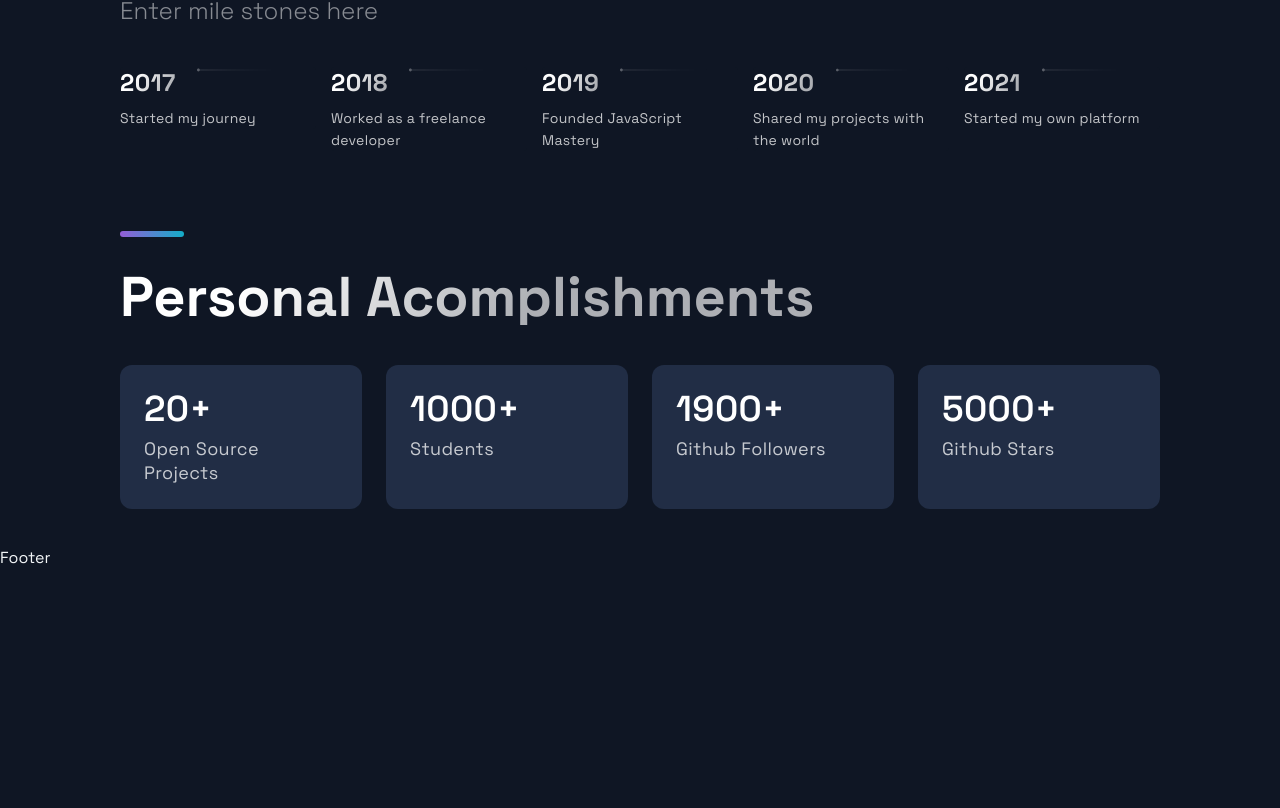
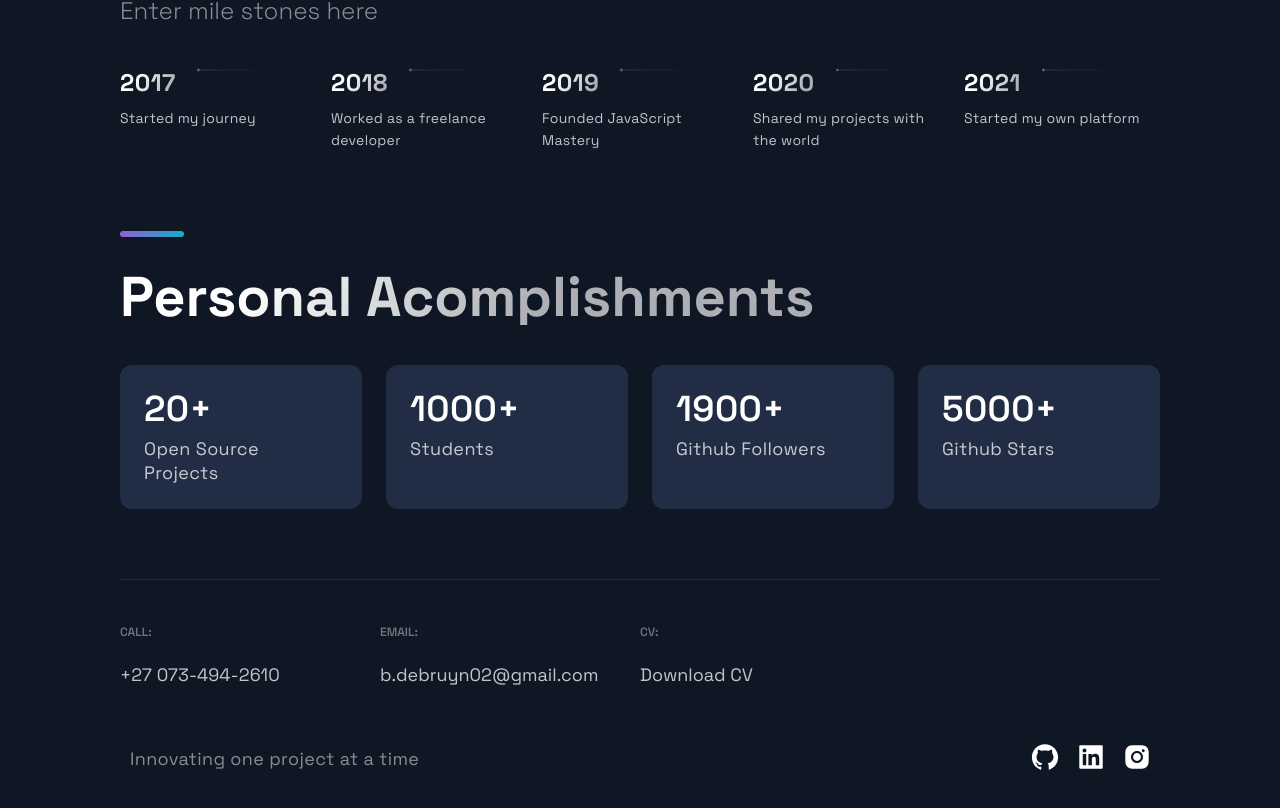
Before and after one commit to bdebruyn02/portfolio, a Next.js app: page / in a window 1280 px wide. Shown: the part 2740-3548 px from the top of the page. Before the commit the page ends 3308 px from the top, so only its background shows below. Built offline with nearby package versions, Linux system fonts and the light colour scheme.

Commit message:
edit: footer

```diff
--- a/src/components/Footer/Footer.js
+++ b/src/components/Footer/Footer.js
@@ -6,9 +6,43 @@ import { CompanyContainer, FooterWrapper, LinkColumn, LinkItem, LinkList, LinkTi
 
 const Footer = () => {
   return (
-    <div>
-      Footer
-    </div>
+    <FooterWrapper>
+      <LinkList>
+        <LinkColumn>
+          <LinkTitle>Call:</LinkTitle>
+          <LinkItem href="tel:+2773-494-2610">+27 073-494-2610</LinkItem>
+        </LinkColumn>
+
+        <LinkColumn>
+          <LinkTitle>Email:</LinkTitle>
+          <LinkItem href="mailto:b.debruyn02@gmail.com">b.debruyn02@gmail.com</LinkItem>
+        </LinkColumn>
+
+        <LinkColumn>
+          <LinkTitle>CV:</LinkTitle>
+          <LinkItem href="https://drive.google.com/file/d/1ivT9rXfcjPebL6HAlUwQv1k0iCfkuaff/view" target="_blank">Download CV</LinkItem>
+        </LinkColumn>
+      </LinkList>
+
+      <SocialContainer>
+        <CompanyContainer>
+          <Slogan>Innovating one project at a time</Slogan>
+        </CompanyContainer>
+
+        <SocialIcons href="https://github.com/LordTiger" target="_blank">
+        <AiFillGithub size="3rem" />
+        </SocialIcons>
+
+        <SocialIcons href="https://www.linkedin.com/in/bdebruyn/" target="_blank">
+          <AiFillLinkedin size="3rem" />
+        </SocialIcons>
+
+        <SocialIcons href="https://www.instagram.com/woahh.b_/" target="_blank">
+          <AiFillInstagram size="3rem" />
+        </SocialIcons>
+
+      </SocialContainer>
+    </FooterWrapper>
   );
 };
 
--- a/src/components/Header/Header.js
+++ b/src/components/Header/Header.js
@@ -36,16 +36,16 @@ const Header = () =>  (
     </Div2>
 
     <Div3>
-      <SocialIcons href="https://github.com/LordTiger">
+      <SocialIcons href="https://github.com/LordTiger" target="_blank">
         <AiFillGithub size="3rem" />
       </SocialIcons>
 
 
-      <SocialIcons href="https://www.linkedin.com/in/bdebruyn/">
+      <SocialIcons href="https://www.linkedin.com/in/bdebruyn/" target="_blank">
         <AiFillLinkedin size="3rem" />
       </SocialIcons>
 
-      <SocialIcons href="https://www.instagram.com/woahh.b_/">
+      <SocialIcons href="https://www.instagram.com/woahh.b_/" target="_blank">
         <AiFillInstagram size="3rem" />
       </SocialIcons>
     </Div3>
```
